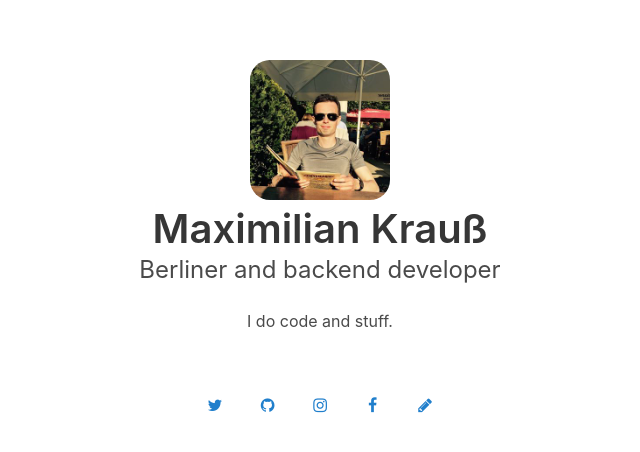
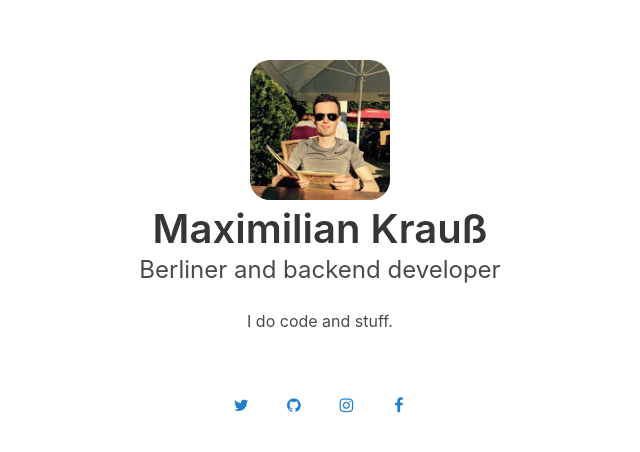
Before and after one commit to maximilian-krauss/maximilian.now.sh, a website: page html/index.html in a window 1280 px wide. Shown: the part 156-608 px from the top of the page, without its empty margins (320-960 px from the left). Drawn offline with nearby package versions, Linux system fonts and the light colour scheme; files that its build step writes are made by us from their sources; files whose address does not match are found by name.

Commit message:
Removed blog from home

```diff
--- a/html/index.html
+++ b/html/index.html
@@ -67,11 +67,6 @@
                                 <i class="fa max-fa-gesichtsbuch"></i>
                             </span>
                         </a>
-                        <a href="./on/blog" target="_blank">
-                            <span class="icon is-large">
-                                <i class="fa fa-pencil"></i>
-                            </span>
-                        </a>
                     </div>
                 </div>
             </div>
--- a/social.json
+++ b/social.json
@@ -2,6 +2,5 @@
     "twitter": "https://twitter.com/DonnieBerlin",
     "github": "https://github.com/maximilian-krauss",
     "facebook": "https://www.facebook.com/maximilianK",
-    "instagram": "https://www.instagram.com/krauss.maximilian/",
-    "blog": "https://maximilian.ghost.io"
+    "instagram": "https://www.instagram.com/krauss.maximilian/"
 }
```
